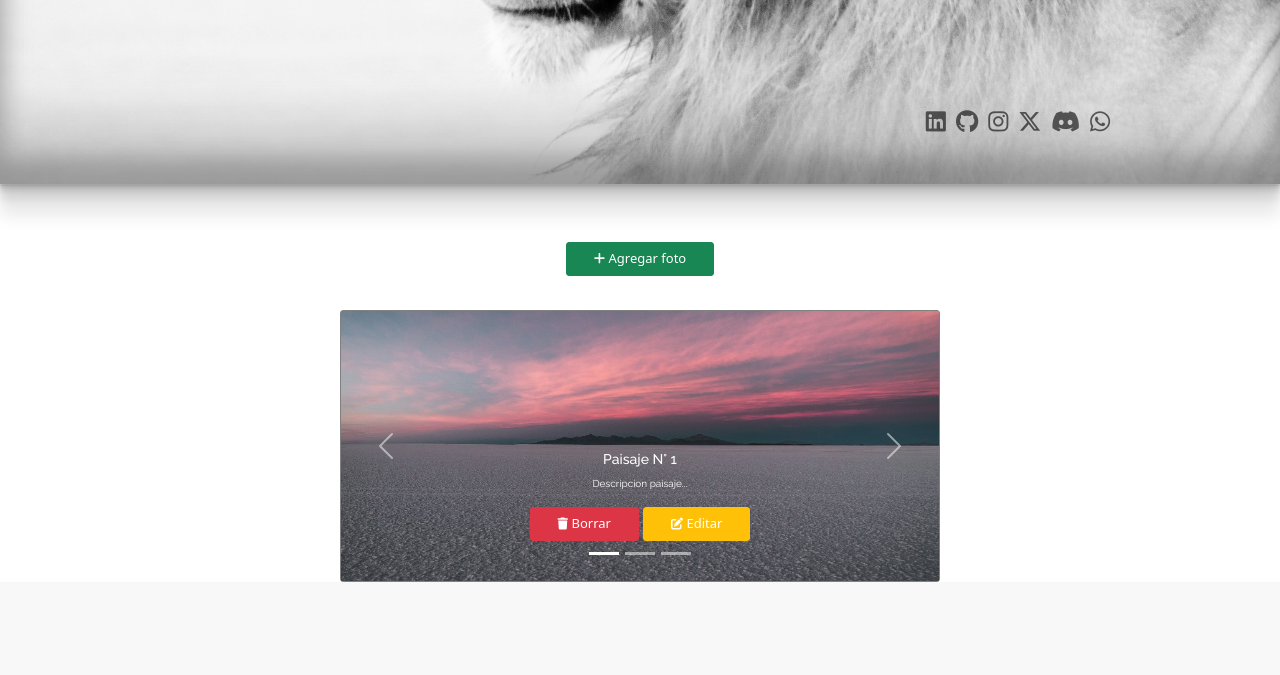
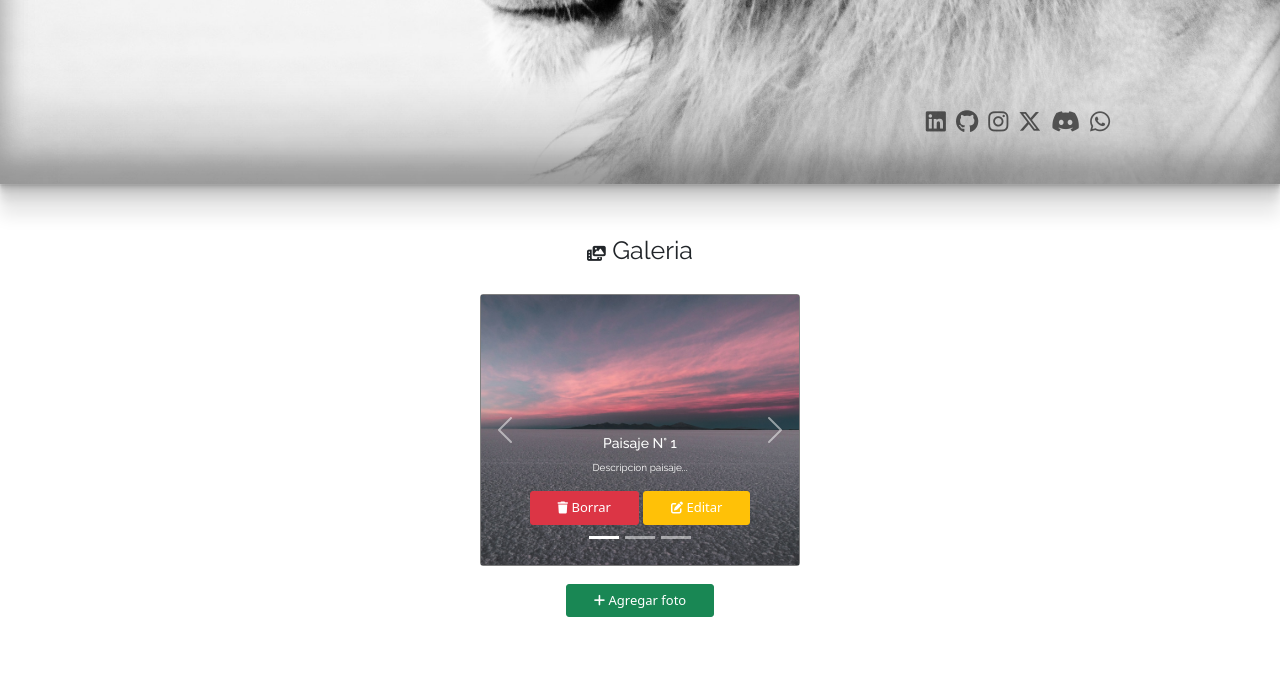
Before and after one commit to miltonfruiz/madfotos, a Flask app: page / in a window 1280 px wide. Shown: the part 423-1098 px from the top of the page. Before the commit the page ends 1005 px from the top, so only its background shows below. Run offline with Flask 3, Linux system fonts and the light colour scheme; data comes from the database, SQL or seed files in the repository; some libraries are stand-ins or nearby versions; some web fonts are replaced.

Commit message:
Actualización 11/01: Centrado contenedor galeria

```diff
--- a/static/style.css
+++ b/static/style.css
@@ -256,7 +256,8 @@ a {
   margin-left: 5px;
   font-size: 10px;
 }
-#galery-text {
+.galery-text {
+  font-size: 25px;
   font-family: "Raleway", serif;
 }
 .fa-photo-film {
@@ -349,3 +350,10 @@ input {
 #button-navbar-toggler {
   font-size: 1rem;
 }
+.text-galery {
+  font-size: 22px;
+}
+#photoCarousel {
+  max-width: 25%;
+  margin: 0 auto;
+}
--- a/templates/base.html
+++ b/templates/base.html
@@ -144,10 +144,14 @@
     <main>
       <section>
         <article>
+          <div class="mt-5">
+            <p class="text-center mt-5 galery-text">
+              <i class="fa-solid fa-photo-film"></i> Galeria
+            </p>
+          </div>
           <div id="container-carrousel" class="col">
           {% block content %}{% endblock %}
         </article>
-
       </section>
     </main>
     <script
--- a/templates/index.html
+++ b/templates/index.html
@@ -1,17 +1,8 @@
 {% extends "base.html" %} {% block content %}
-<div class="galery-container mt-5">
-  <a
-    href="{{ url_for('main.add_photo') }}"
-    id="add-button"
-    class="btn btn-success"
-    ><i class="fa-solid fa-plus"></i> Agregar foto</a
-  >
-</div>
 <div
   id="photoCarousel"
-  class="carousel slide custom-carousel mt-4"
+  class="carousel slide custom-carousel mt-4 mb-2"
   data-bs-ride="carousel"
-  style="max-width: 75%; margin: 0 auto"
 >
   <div class="carousel-indicators">
     {% for photo in photos %}
@@ -83,4 +74,12 @@
     <span class="visually-hidden">Next</span>
   </button>
 </div>
+<div class="galery-container mb-5">
+  <a
+    href="{{ url_for('main.add_photo') }}"
+    id="add-button"
+    class="btn btn-success"
+    ><i class="fa-solid fa-plus"></i> Agregar foto</a
+  >
+</div>
 {% endblock %}
```
